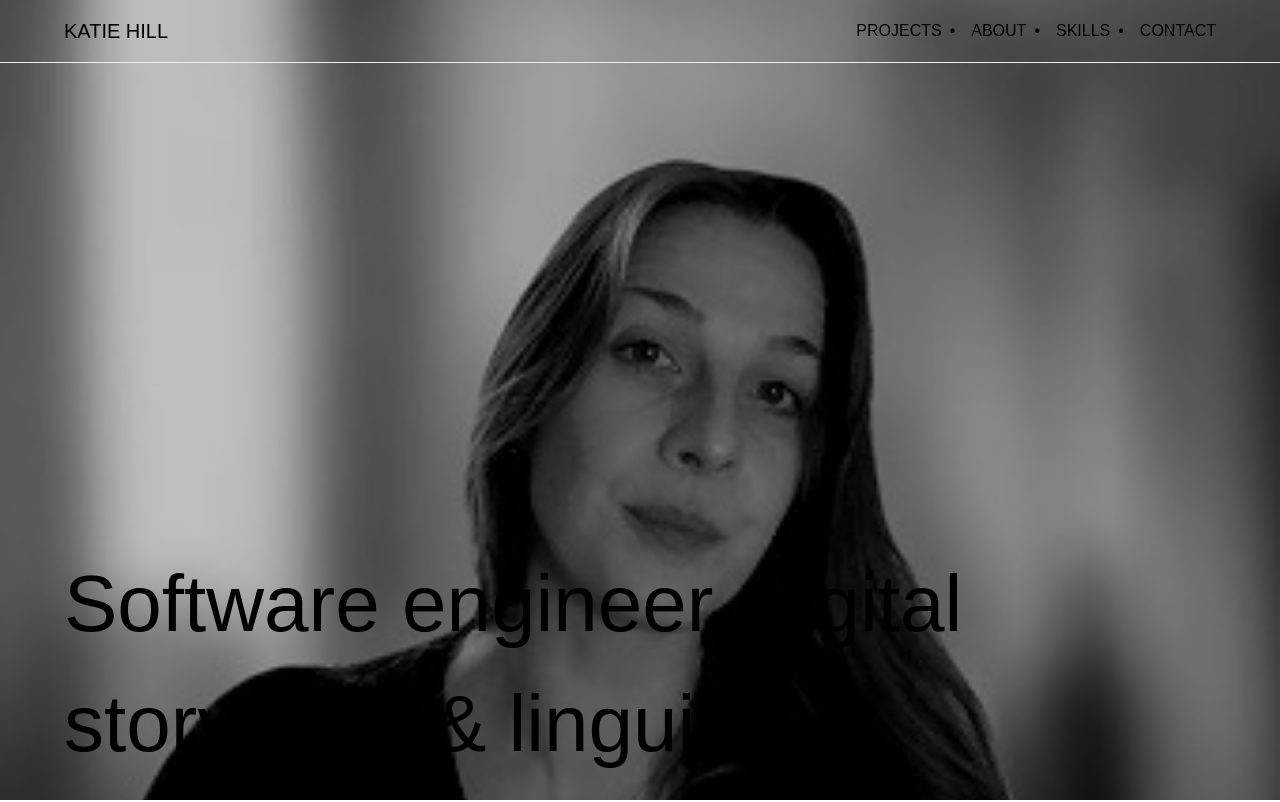
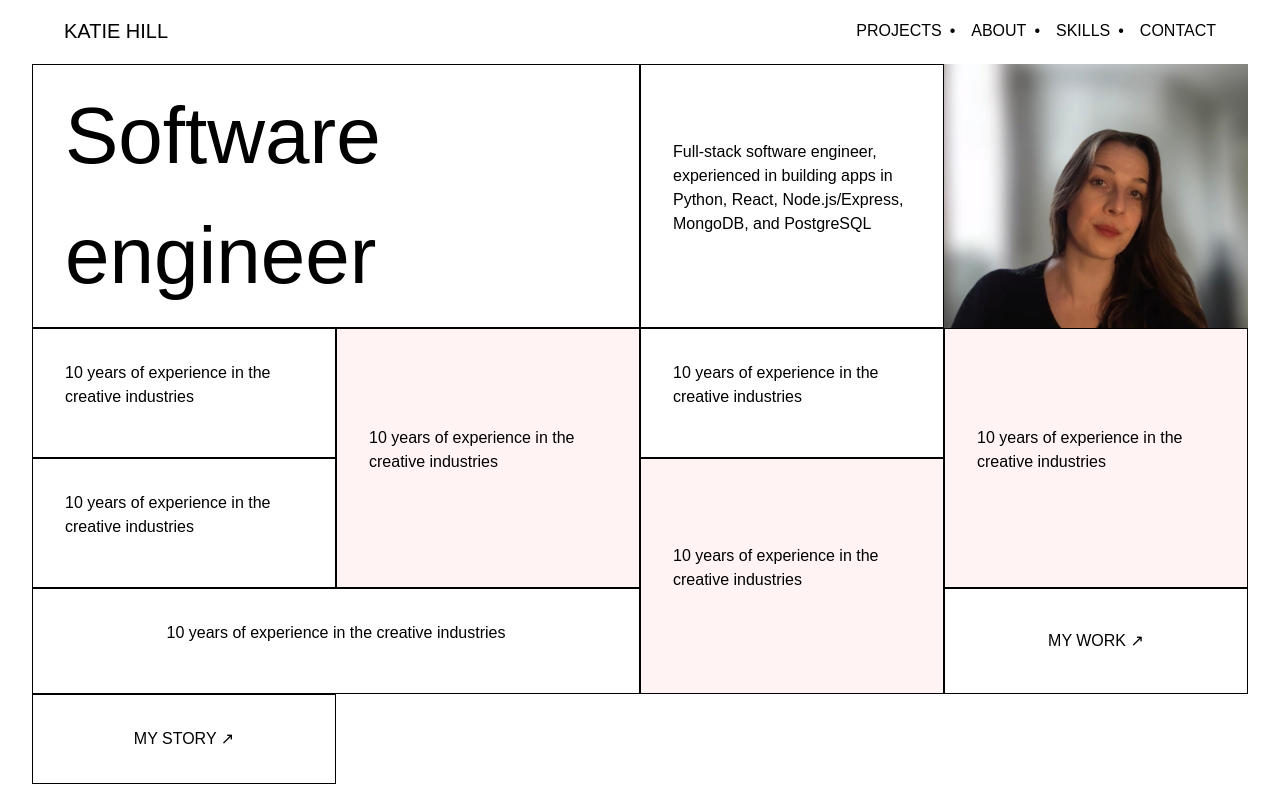
Before and after one commit to KatieHill-Fr-Gr/portfolio-frontend, a React (Vite) app: page / in a window 1280 px wide. Shown: the top 802 px of the page. Built offline with nearby package versions, Linux system fonts and the light colour scheme; no server answers; a web font is replaced by a local one.

Commit message:
Masonry hero moved to homepage only

```diff
--- a/src/components/About/About.css
+++ b/src/components/About/About.css
@@ -1,48 +1,3 @@
-.about.hero {
-  position: relative;
-  display: grid;
-  grid-template-columns: repeat(auto-fit, minmax(250px, 1fr));
-  align-content: center;
-  min-height: 100vh;
-}
-
-.about.hero-item {
-  overflow: hidden;
-  break-inside: avoid;
-  display: block;
-}
-
-.about.hero-item.text {
-  padding: 2rem;
-  display: flex;
-  align-items: center;
-  justify-content: center;
-  border: 1px solid var(--light-divider);
-}
-
-.about.hero-item.text h1 {
-  font-size: 5rem;
-  margin: 0;
-}
-
-.about.hero-item.image img {
-  width: 100%;
-  height: 100%;
-  object-fit: cover;
-  display: block;
-}
-
-.about.hero-item.large {
-  grid-column: span 2;
-}
-
-.about.hero-item.small {
-  grid-row: span 0.5;
-}
-
-.about.hero-item.tall {
-  grid-row: span 2;
-}
 
 .about-section,
 .tech-section {
@@ -57,9 +12,10 @@
 .story-section {
     display: flex;
     gap: 1rem;
-    padding: 1rem 6rem;
+    padding: 3rem 6rem;
     justify-content: space-between;
     flex-wrap: wrap;
+    border-top: solid 1px var(--light-divider);
 }
 
 .about-me {
--- a/src/components/About/About.jsx
+++ b/src/components/About/About.jsx
@@ -61,21 +61,16 @@ const About = () => {
 
     return (
         <main>
-            <section className="about hero">
-                <div className="about hero-item text large">
-                    <h1>Software engineer</h1>
-                </div>
-                <div className="about hero-item text">
-                    <p>Full-stack software engineer, experienced in building apps in Python, React, Node.js/Express, MongoDB, and PostgreSQL</p>
-                </div>
-                <div className="about hero-item image small">
-                    <img src={profileIMG2} alt="Description 1" />
-                </div>
-                <div className="about hero-item text large">
-                    <p>10 years of experience in the creative industries</p>
-                </div>
+            <section className="hero">
+                <h1>Every story has a beginning. Mine started with content creation & localization</h1>
             </section>
             <section className="page-content">
+                <div className="about-section">
+                    <h1>Full-stack software engineer with creative skills</h1>
+                    <div className="about-me">
+                        <p>I build apps in React/Node.js as well as Python (Django/Flask) </p>
+                    </div>
+                </div>
                 <div className="tech-section">
                     <h2>Tech skills</h2>
                     <div className="tech-grid">
--- a/src/components/HomePage/HomePage.css
+++ b/src/components/HomePage/HomePage.css
@@ -1,3 +1,54 @@
+.home.hero {
+  position: relative;
+  display: grid;
+  grid-template-columns: repeat(auto-fit, minmax(250px, 1fr));
+  align-content: start;
+  min-height: 100vh;
+  padding-top: 4rem;
+  gap: 0;
+}
+
+.home.hero-item {
+  overflow: hidden;
+  break-inside: avoid;
+  display: block;
+}
+
+.home.hero-item.text {
+  padding: 2rem;
+  display: flex;
+  align-items: center;
+  justify-content: center;
+  border: 1px solid var(--light-divider);
+}
+
+.home.hero-item.text h1 {
+  font-size: 5rem;
+  margin: 0;
+}
+
+.home.hero-item.image img {
+  width: 100%;
+  height: 100%;
+  object-fit: cover;
+  display: block;
+}
+
+.home.hero-item.CTA {
+  padding: 2rem;
+  display: flex;
+  align-items: center;
+  justify-content: center;
+  border: 1px solid var(--light-divider);
+}
+
+.home.hero-item.large {
+  grid-column: span 2;
+}
+.home.hero-item.tall {
+  grid-row: span 2;
+  background-color: var(--light-secondary-transparent);
+}
 
 .project-gallery {
   display: flex;
--- a/src/components/HomePage/HomePage.jsx
+++ b/src/components/HomePage/HomePage.jsx
@@ -2,7 +2,7 @@ import './HomePage.css'
 import { useState, useEffect, useContext } from 'react'
 import { useNavigate, Link } from 'react-router-dom'
 import { projectsIndex } from '../../services/projects.js'
-import profileIMG from '../../assets/profileIMG.jpeg'
+import profileIMG2 from '../../assets/profileIMG2.jpeg'
 
 const HomePage = () => {
   const navigate = useNavigate()
@@ -31,18 +31,45 @@ const HomePage = () => {
 
   return (
     <main>
-      <section className="hero" style={{
-          backgroundImage: `url(${profileIMG})`,
-        }}>
-        <h1>Software engineer, digital storyteller & linguist</h1>
+      <section className="home hero">
+        <div className="home hero-item text large">
+          <h1>Software engineer</h1>
+        </div>
+        <div className="home hero-item text">
+          <p>Full-stack software engineer, experienced in building apps in Python, React, Node.js/Express, MongoDB, and PostgreSQL</p>
+        </div>
+        <div className="home hero-item image">
+          <img src={profileIMG2} alt="Description 1" />
+        </div>
+        <div className="home hero-item text">
+          <p>10 years of experience in the creative industries</p>
+        </div>
+        <div className="home hero-item text tall">
+          <p>10 years of experience in the creative industries</p>
+        </div>
+        <div className="home hero-item text">
+          <p>10 years of experience in the creative industries</p>
+        </div>
+          <div className="home hero-item text tall">
+          <p>10 years of experience in the creative industries</p>
+        </div>
+                <div className="home hero-item text">
+          <p>10 years of experience in the creative industries</p>
+        </div>
+        <div className="home hero-item text tall">
+          <p>10 years of experience in the creative industries</p>
+        </div>
+        <div className="home hero-item text large">
+          <p>10 years of experience in the creative industries</p>
+        </div>
+        <div className="home hero-item CTA">
+          <Link to="/projects" className="page-link">My Work ↗</Link>
+        </div>
+        <div className="home hero-item CTA">
+          <Link to="/projects" className="page-link">My Story ↗</Link>
+        </div>
       </section>
       <section className="page-content">
-        <div className="about-section">
-          <h1>Full-stack software engineer with creative skills</h1>
-          <div className="about-me">
-            <p>I build apps in React/Node.js as well as Python (Django/Flask) </p>
-          </div>
-        </div>
         <h2>My work</h2>
         {projectsLoading ? (
           <p>Loading projects...</p>
--- a/src/components/NavBar/NavBar.css
+++ b/src/components/NavBar/NavBar.css
@@ -9,7 +9,7 @@
   top: 0;
   left: 0;
   z-index: 10;
-  border-bottom: 1px solid var(--light-secondary);
+  /* border-bottom: 1px solid var(--light-secondary); */
 }
 
 .navbar.scrolled {
--- a/src/styles/layout.css
+++ b/src/styles/layout.css
@@ -54,7 +54,7 @@ p {
 .hero {
   display: flex;
   flex-direction: column;
-  justify-content: flex-end;
+  justify-content: center;
   padding: 1rem var(--content-padding);
   margin: auto 0;
   gap: 0.5rem;
```
